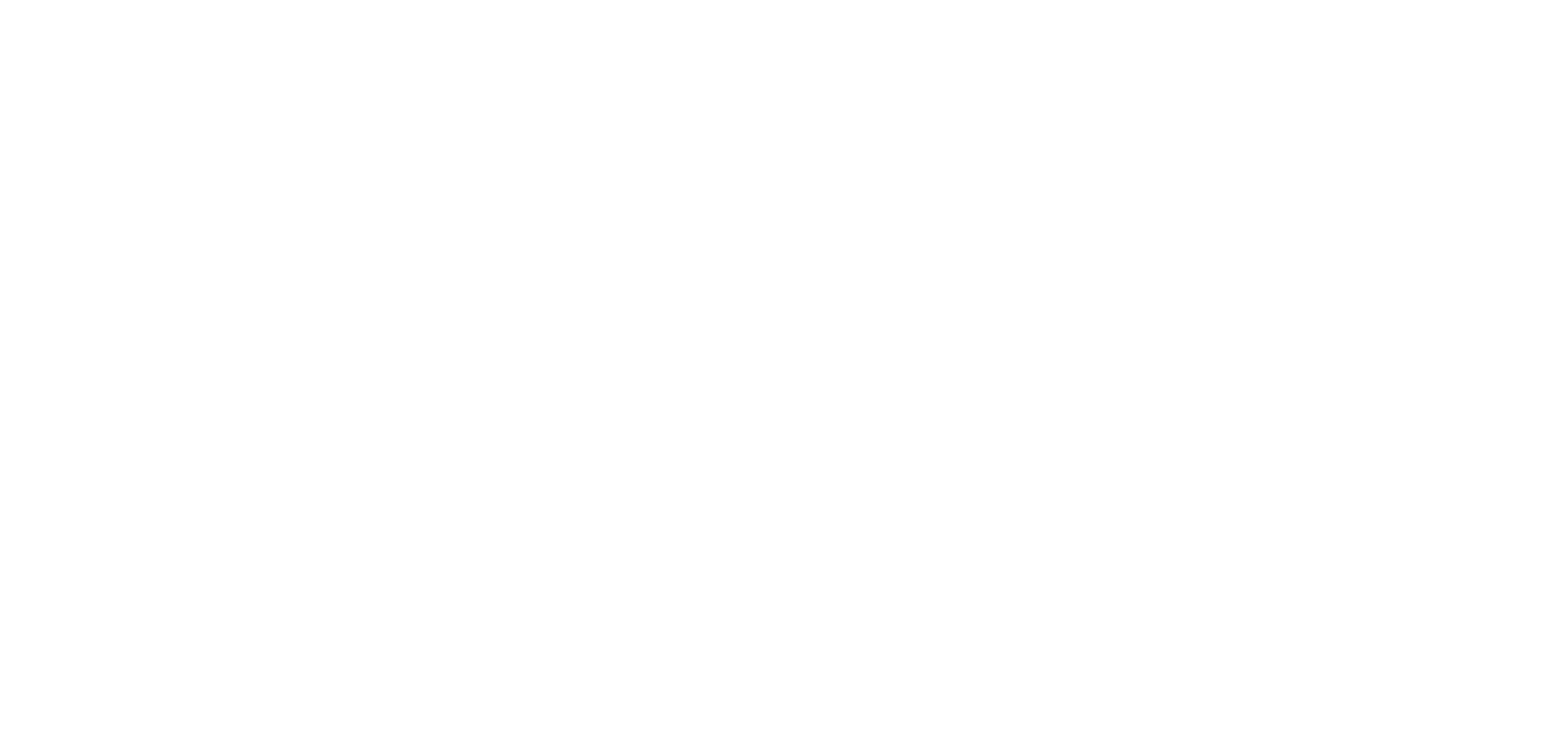
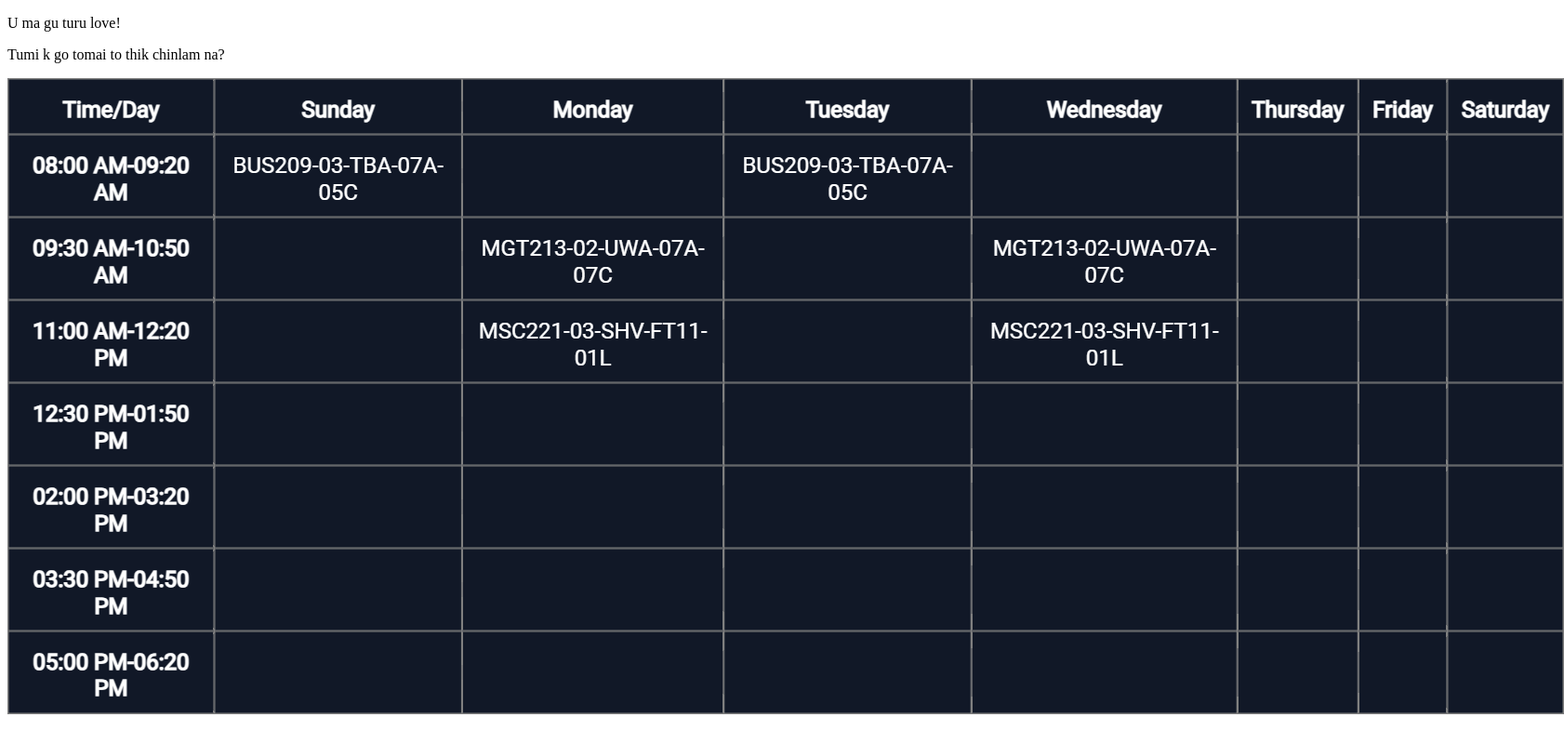
Before and after one commit to Rabbanihosni10/PH_1, a plain HTML site: page Index.html in a window 1280 px wide. Shown: the whole page at 93% size, 1682 px wide, since content can reach past the window. Drawn offline with Linux system fonts and the light colour scheme.

Commit message:
New new add

```diff
--- a/Index.html
+++ b/Index.html
@@ -6,6 +6,8 @@
     <title>Tortoisse and animal</title>
 </head>
 <body>
-
+    <p>U ma gu turu love!</p>
+    <p>Tumi k go tomai to thik chinlam na?</p>
+    <img src="Images/routine (5).png" alt="Not interested">
 </body>
 </html>
--- /dev/null
+++ b/index.css
@@ -0,0 +1,8 @@
+p{
+    color: violet;
+    background-color: aliceblue;
+}
+img{
+    width: 100px;
+    border-radius: 3px dashed black;
+}
```
Also changed, not shown: Images/routine (5).png (added).
